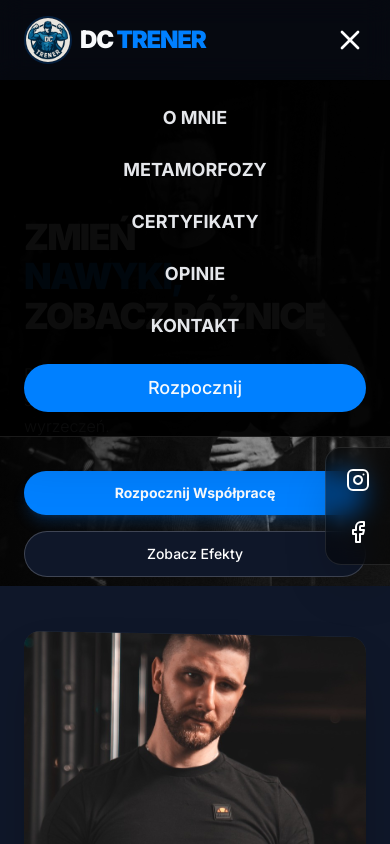
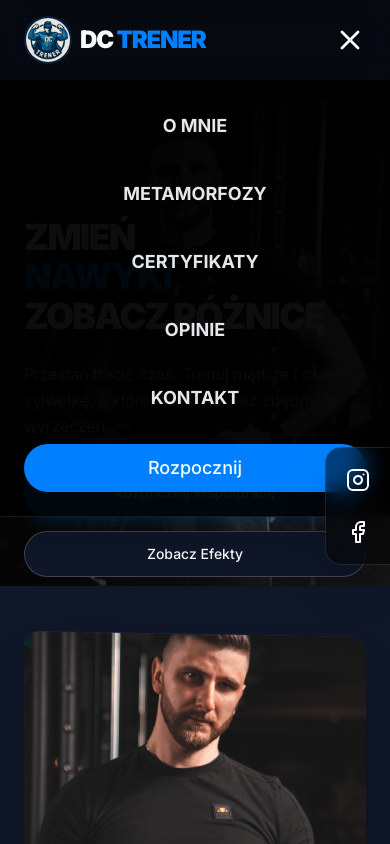
Before and after one commit to JungowskiWojciech/dctrener, a Next.js app: page / in a window 390 px wide. Both pictures are taken after a click on the button 350 px from the left and 40 px from the top of the page. Shown: the top 844 px of the page. Built offline with nearby package versions, Linux system fonts and the light colour scheme.

Commit message:
quick fix 3

```diff
--- a/components/sections/Footer.tsx
+++ b/components/sections/Footer.tsx
@@ -1,6 +1,8 @@
+"use client"
 
 import { Dumbbell, Instagram, Facebook, Youtube, MapPin, Award } from "lucide-react"
 import Image from "next/image"
+import { smoothScrollTo } from "@/lib/utils/scroll"
 
 export function Footer() {
     return (
@@ -22,10 +24,10 @@ export function Footer() {
                 <div className="space-y-4">
                     <h3 className="font-semibold text-foreground">Nawigacja</h3>
                     <ul className="space-y-2 text-sm">
-                        <li><a href="#o-mnie" className="hover:text-primary">O mnie</a></li>
-                        <li><a href="#metamorfozy" className="hover:text-primary">Metamorfozy</a></li>
-                        <li><a href="#opinie" className="hover:text-primary">Opinie</a></li>
-                        <li><a href="#kontakt" className="hover:text-primary">Kontakt</a></li>
+                        <li><a href="/#o-mnie" className="hover:text-primary" onClick={(e) => { if (window.location.pathname === "/") smoothScrollTo(e, "o-mnie") }}>O mnie</a></li>
+                        <li><a href="/#metamorfozy" className="hover:text-primary" onClick={(e) => { if (window.location.pathname === "/") smoothScrollTo(e, "metamorfozy") }}>Metamorfozy</a></li>
+                        <li><a href="/#opinie" className="hover:text-primary" onClick={(e) => { if (window.location.pathname === "/") smoothScrollTo(e, "opinie") }}>Opinie</a></li>
+                        <li><a href="/#kontakt" className="hover:text-primary" onClick={(e) => { if (window.location.pathname === "/") smoothScrollTo(e, "kontakt") }}>Kontakt</a></li>
                     </ul>
                 </div>
 
--- a/components/sections/Header.tsx
+++ b/components/sections/Header.tsx
@@ -7,6 +7,7 @@ import { Menu, X, Dumbbell } from "lucide-react"
 import { useState } from "react"
 import { Button } from "@/components/ui/button"
 import { motion, AnimatePresence } from "framer-motion"
+import { smoothScrollTo } from "@/lib/utils/scroll"
 
 export function Header() {
     const [isOpen, setIsOpen] = useState(false)
@@ -27,7 +28,12 @@ export function Header() {
                     animate={{ opacity: 1, x: 0 }}
                     className="flex items-center gap-2"
                 >
-                    <Link href="/" className="flex items-center gap-2">
+                    <Link href="/" className="flex items-center gap-2" onClick={(e) => {
+                        if (window.location.pathname === "/") {
+                            e.preventDefault();
+                            window.scrollTo({ top: 0, behavior: "smooth" });
+                        }
+                    }}>
                         <div className="relative h-12 w-12 rounded-full overflow-hidden border-2 border-primary/20">
                             <Image
                                 src="/logo.jpg"
@@ -48,6 +54,11 @@ export function Header() {
                         <div key={item.name} className="relative group">
                             <Link
                                 href={item.href}
+                                onClick={(e) => {
+                                    if (window.location.pathname === "/" && item.href.startsWith("/#")) {
+                                        smoothScrollTo(e, item.href.replace("/#", ""))
+                                    }
+                                }}
                                 className="text-sm font-bold uppercase tracking-wide text-gray-300 transition-colors hover:text-white"
                             >
                                 {item.name}
@@ -56,7 +67,13 @@ export function Header() {
                         </div>
                     ))}
                     <Button variant="default" className="rounded-full font-bold px-6" asChild>
-                        <Link href="#kontakt">Darmowa Konsultacja</Link>
+                        <Link href="/#kontakt" onClick={(e) => {
+                            if (window.location.pathname === "/") {
+                                smoothScrollTo(e, "kontakt");
+                            }
+                        }}>
+                            Darmowa Konsultacja
+                        </Link>
                     </Button>
                 </nav>
 
@@ -83,14 +100,26 @@ export function Header() {
                                 <Link
                                     key={item.name}
                                     href={item.href}
-                                    className="text-lg font-bold uppercase text-gray-200 hover:text-primary transition-colors"
-                                    onClick={() => setIsOpen(false)}
+                                    className="text-lg font-bold uppercase text-gray-200 hover:text-primary transition-colors block p-2"
+                                    onClick={(e) => {
+                                        setIsOpen(false);
+                                        if (window.location.pathname === "/" && item.href.startsWith("/#")) {
+                                            smoothScrollTo(e, item.href.replace("/#", ""));
+                                        }
+                                    }}
                                 >
                                     {item.name}
                                 </Link>
                             ))}
                             <Button className="w-full rounded-full text-lg py-6" asChild>
-                                <Link href="#kontakt" onClick={() => setIsOpen(false)}>Rozpocznij</Link>
+                                <Link href="/#kontakt" onClick={(e) => {
+                                    setIsOpen(false);
+                                    if (window.location.pathname === "/") {
+                                        smoothScrollTo(e, "kontakt");
+                                    }
+                                }}>
+                                    Rozpocznij
+                                </Link>
                             </Button>
                         </nav>
                     </motion.div>
--- a/components/sections/Hero.tsx
+++ b/components/sections/Hero.tsx
@@ -4,6 +4,7 @@
 import { Button } from "@/components/ui/button"
 import { motion } from "framer-motion"
 import Image from "next/image"
+import { smoothScrollTo } from "@/lib/utils/scroll"
 
 export function Hero() {
     return (
@@ -54,11 +55,11 @@ export function Hero() {
                     </p>
 
                     <div className="flex flex-col sm:flex-row gap-4">
-                        <Button size="default" className="md:h-12 md:px-8 text-sm md:text-lg h-auto py-3 rounded-full font-bold shadow-lg shadow-primary/20 hover:scale-105 transition-transform" asChild>
-                            <a href="#kontakt">Rozpocznij Współpracę</a>
+                        <Button size="default" className="md:h-12 md:px-8 text-sm md:text-lg h-auto py-3 rounded-full font-bold shadow-lg shadow-primary/20 hover:scale-105 transition-transform" onClick={(e) => smoothScrollTo(e, "kontakt")}>
+                            Rozpocznij Współpracę
                         </Button>
-                        <Button size="default" variant="outline" className="md:h-12 md:px-8 text-sm md:text-lg h-auto py-3 rounded-full border-white/20 text-white hover:bg-white/10 hover:text-white" asChild>
-                            <a href="#metamorfozy">Zobacz Efekty</a>
+                        <Button size="default" variant="outline" className="md:h-12 md:px-8 text-sm md:text-lg h-auto py-3 rounded-full border-white/20 text-white hover:bg-white/10 hover:text-white" onClick={(e) => smoothScrollTo(e, "metamorfozy")}>
+                            Zobacz Efekty
                         </Button>
                     </div>
                 </motion.div>
--- a/components/ui/MobileConsultationCTA.tsx
+++ b/components/ui/MobileConsultationCTA.tsx
@@ -31,10 +31,17 @@ export function MobileConsultationCTA() {
                     exit={{ y: 100 }}
                     className="fixed bottom-0 left-0 right-0 z-40 p-4 bg-black/80 backdrop-blur-xl border-t border-white/10 md:hidden pb-safe"
                 >
-                    <Button className="w-full rounded-full shadow-lg shadow-primary/20 text-lg font-bold py-6" asChild>
-                        <Link href="#kontakt">
-                            Darmowa Konsultacja
-                        </Link>
+                    <Button
+                        className="w-full rounded-full shadow-lg shadow-primary/20 text-lg font-bold py-6"
+                        onClick={(e) => {
+                            e.preventDefault();
+                            const contactSection = document.getElementById("kontakt");
+                            if (contactSection) {
+                                contactSection.scrollIntoView({ behavior: "smooth" });
+                            }
+                        }}
+                    >
+                        Darmowa Konsultacja
                     </Button>
                 </motion.div>
             )}
--- /dev/null
+++ b/lib/utils/scroll.ts
@@ -0,0 +1,7 @@
+export const smoothScrollTo = (e: React.MouseEvent<HTMLAnchorElement | HTMLButtonElement>, id: string) => {
+    e.preventDefault();
+    const element = document.getElementById(id);
+    if (element) {
+        element.scrollIntoView({ behavior: "smooth" });
+    }
+};
```
